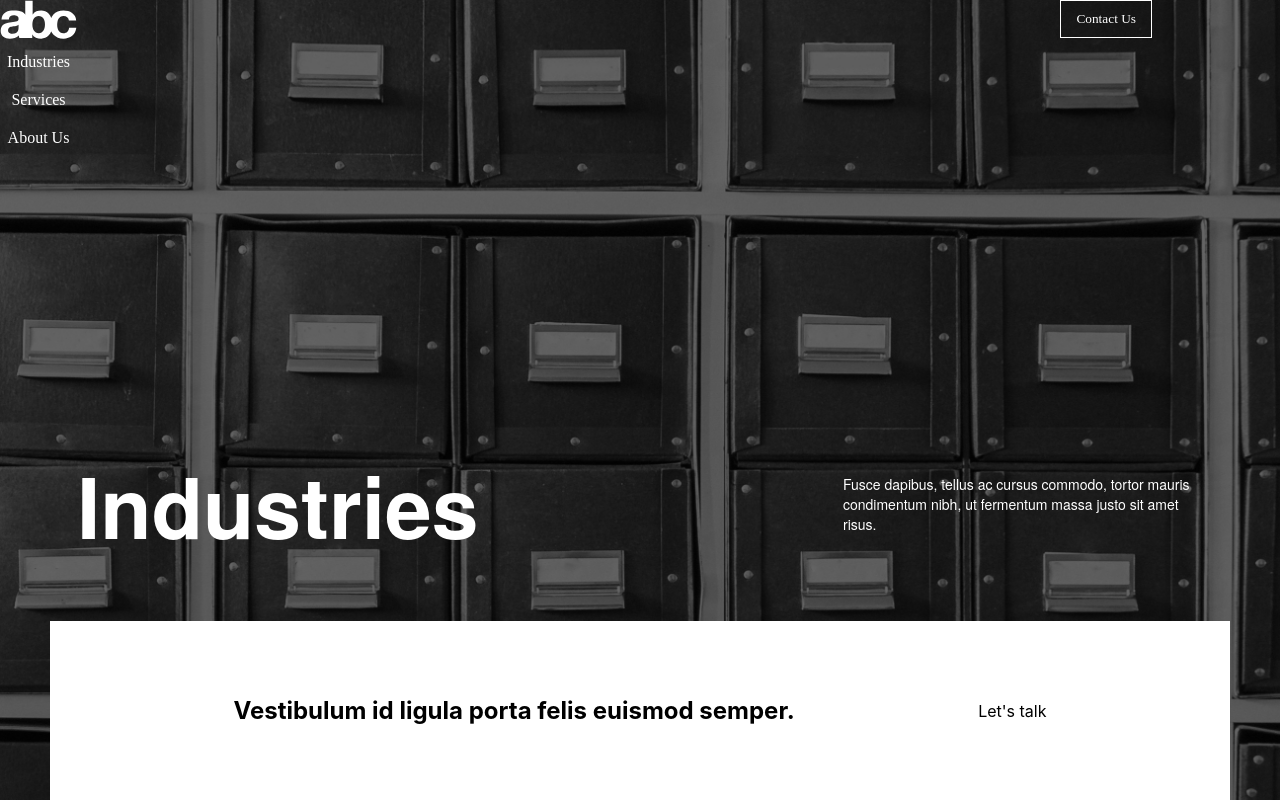
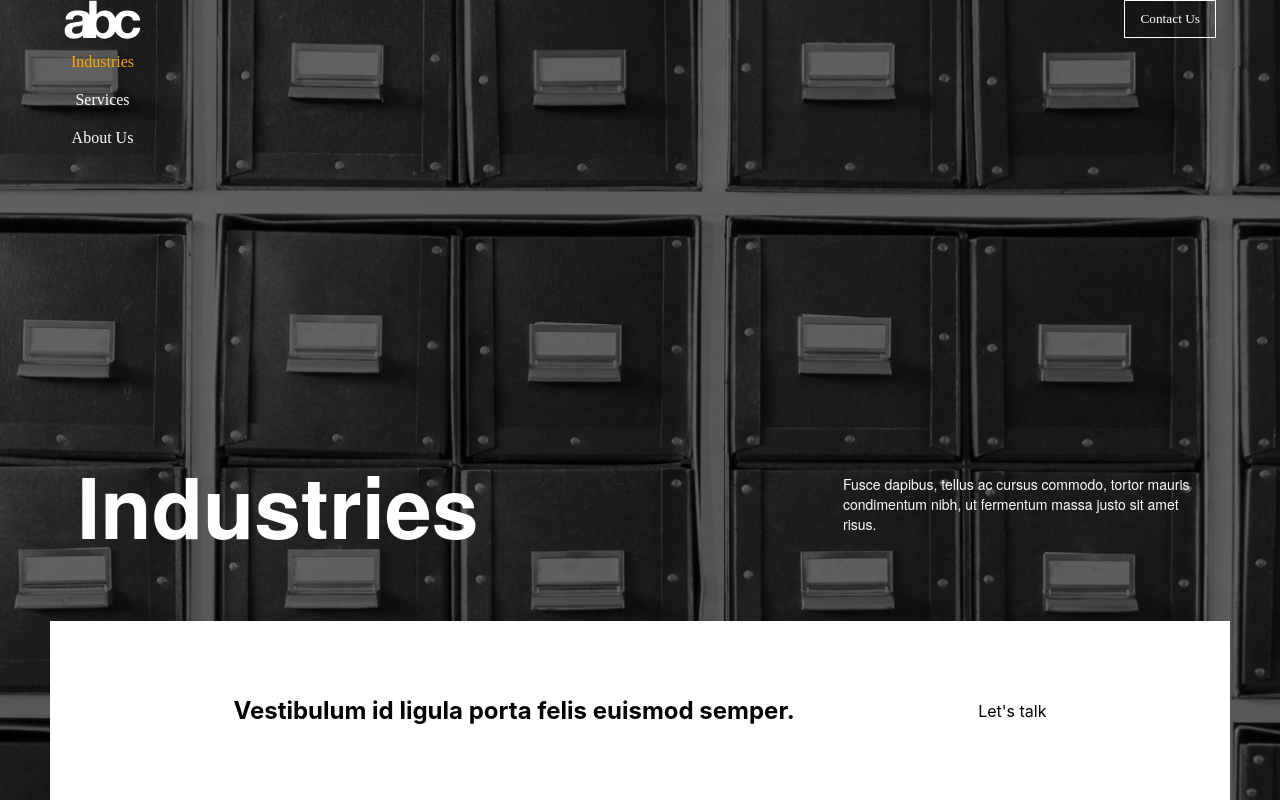
Before and after one commit to mmarsden89/component-dev-test, a React (Create React App) app: page / in a window 1280 px wide. Built offline with nearby package versions, Linux system fonts and the light colour scheme.

Commit message:
general work to updating content

```diff
--- a/src/components/layout/Layout.css
+++ b/src/components/layout/Layout.css
@@ -1,19 +1,24 @@
 .layout-container {
+  width: 100%;
+  position: absolute;
+}
+
+.menu-container {
+  display: flex;
+  flex-direction: row;
+  justify-content: space-between;
   width: 90vw;
-  position: absolute;
-  display: flex;
-  flex-direction: columns;
-  justify-content: space-between;
-  max-width: 1440px;
+  margin: 0 auto;
 }
 
 .nav-link {
   font-family: HelveticaNeue-Bold;
   color: white;
   padding: 10px 0;
+  cursor: pointer;
 }
 
-.nav-link:active {
+.active {
   color: orange;
 }
 
--- a/src/components/layout/Layout.js
+++ b/src/components/layout/Layout.js
@@ -2,13 +2,22 @@ import abc_logo from "../../assets/abc_logo.svg";
 import "./Layout.css";
 import content from "../../assets/content.json";
 
+const Layout = (props) => {
   const linkMap = content.pages.map((item) => (
-  <div className="nav-link">{item.title}</div>
+    <div
+      className={
+        item.slug === props.currentPage ? "nav-link active" : "nav-link"
+      }
+      onClick={() => props.handlePageChange(item.slug)}
+      id={item.slug}
+    >
+      {item.title}
+    </div>
   ));
 
-const Layout = () => {
   return (
     <div className="layout-container">
+      <div className="menu-container">
         <div>
           <img src={abc_logo} />
           {linkMap}
@@ -17,6 +26,7 @@ const Layout = () => {
           <button className="contact-us">Contact Us</button>
         </div>
       </div>
+    </div>
   );
 };
 
--- a/src/components/marquee/Marquee.js
+++ b/src/components/marquee/Marquee.js
@@ -1,16 +1,28 @@
 import content from "../../assets/content.json";
 import "./Marquee.css";
-import image from "../../assets/backgrounds/slide_one.jpg";
+import slide_one from "../../assets/backgrounds/slide_one.jpg";
+import slide_two from "../../assets/backgrounds/slide_two.jpg";
+import slide_three from "../../assets/backgrounds/slide_three.jpg";
 import CallToAction from "./calltoaction/CallToAction.js";
 
 const Marquet = (props) => {
+  const checkBackground = (title) => {
+    if (title === "Industries") {
+      return slide_one;
+    } else if (title === "Services") {
+      return slide_two;
+    } else {
+      return slide_three;
+    }
+  };
+
   console.log(props);
   const { currentPage } = props;
   return (
     <div
       className="marquee-container"
       style={{
-        backgroundImage: `url(${image})`,
+        backgroundImage: `url(${checkBackground(currentPage.title)})`,
       }}
     >
       <div className="marquee-content">
```
Lines whose indentation alone changed are shown as unchanged.
